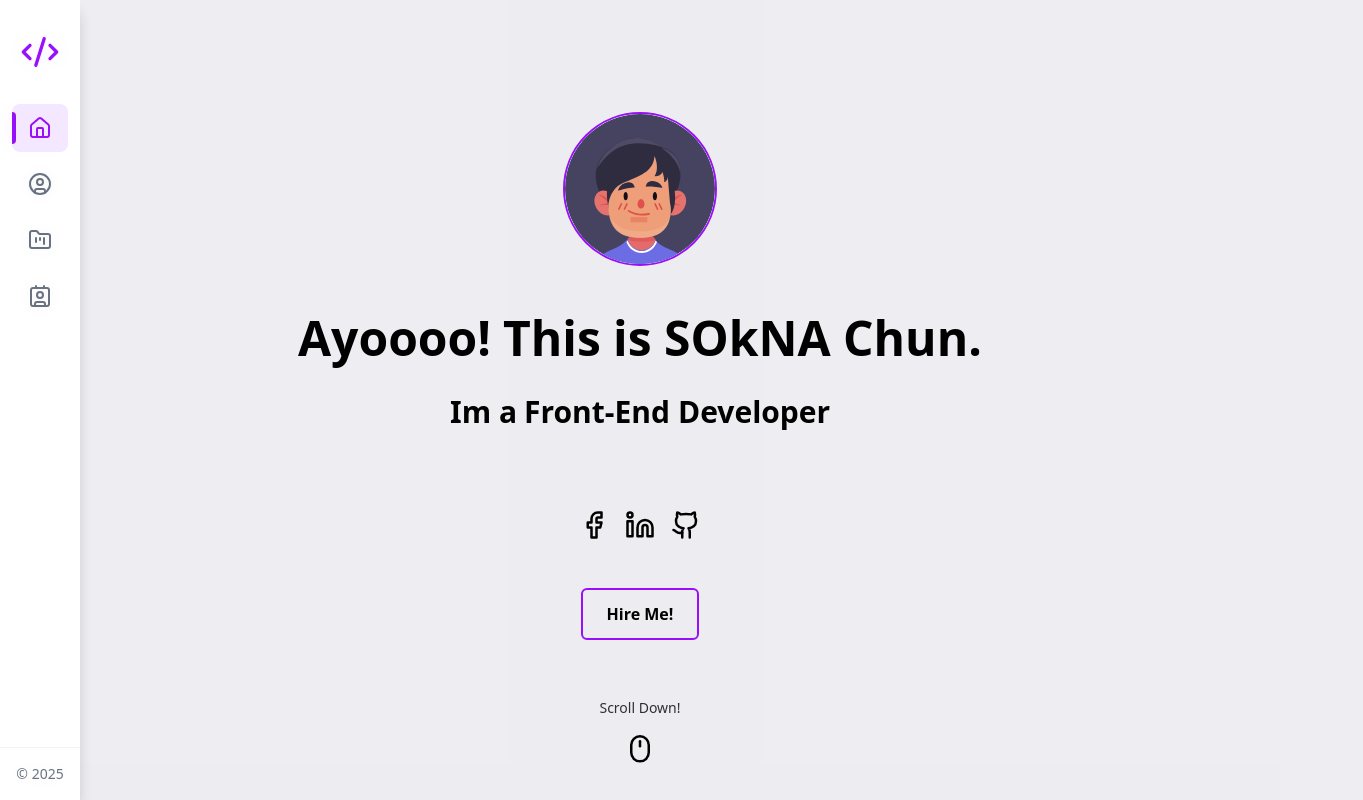
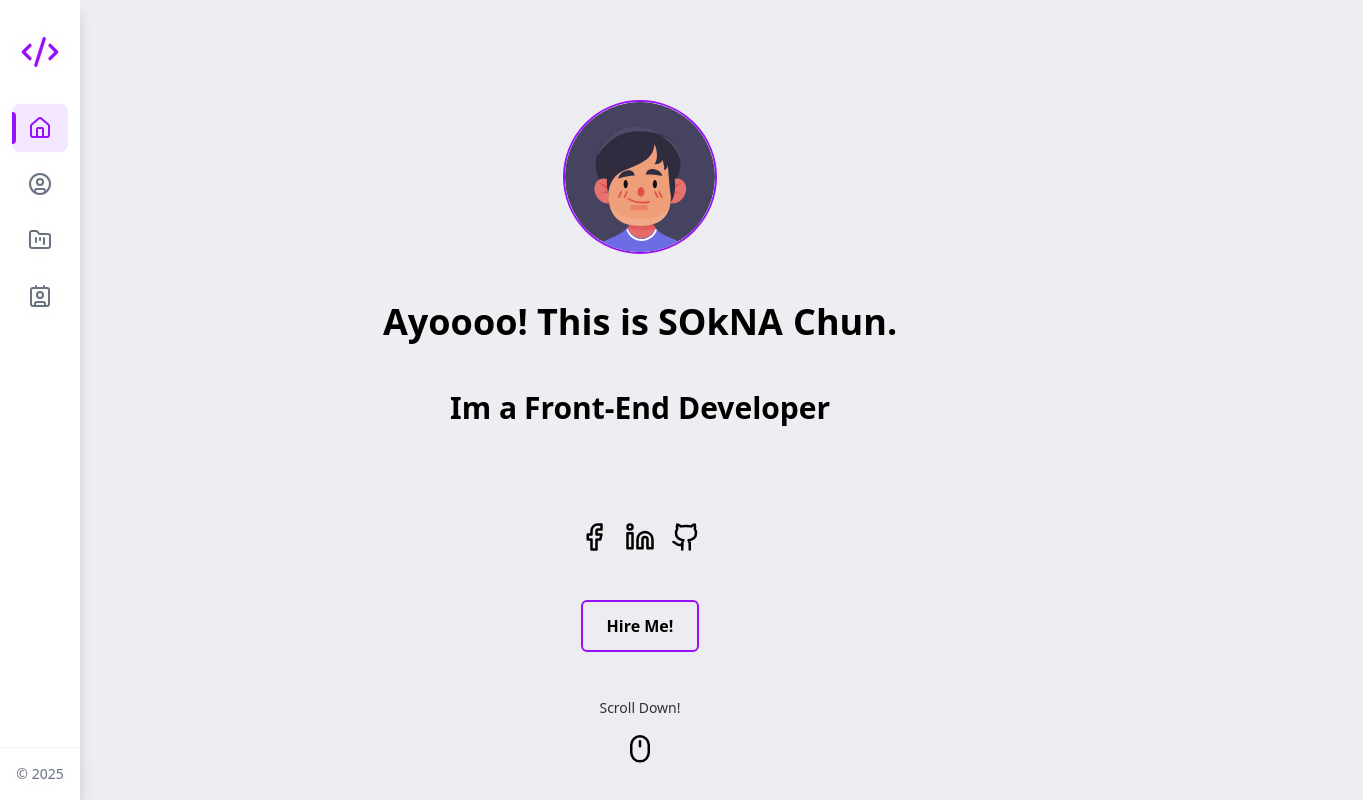
Before and after one commit to CHUNSOKNA1997/midterm_project, a React (Vite) app: page / in a window 1280 px wide. Shown: the top 800 px of the page, 1363 px wide, since content can reach past the window. Built offline with nearby package versions, Linux system fonts and the light colour scheme.

Commit message:
fix text in Home.jsx

```diff
--- a/src/components/Home.jsx
+++ b/src/components/Home.jsx
@@ -28,20 +28,20 @@ const Home = () => {
           alt="logo"
           className="border-purple-600 border-[2px] rounded-full"
         />
-        <div className="flex text-center items-center flex-col space-y-2">
+        <div className="flex text-center items-center flex-col space-y-2 mb-12">
           <BlurText
             text="Ayoooo! This is SOkNA Chun."
             delay={150}
             animateBy="words"
             direction="top"
-            className="text-3xl lg:text-5xl mb-8 font-bold"
+            className="text-2xl lg:text-4xl mb-12 font-bold text-center"
           />
           <BlurText
             text="Im a Front-End Developer"
             delay={150}
             animateBy="words"
             direction="top"
-            className="text-xl lg:text-3xl mb-8 font-semibold"
+            className="text-xl lg:text-3xl mb-12 font-semibold text-center"
           />
         </div>
         <ul>
```
